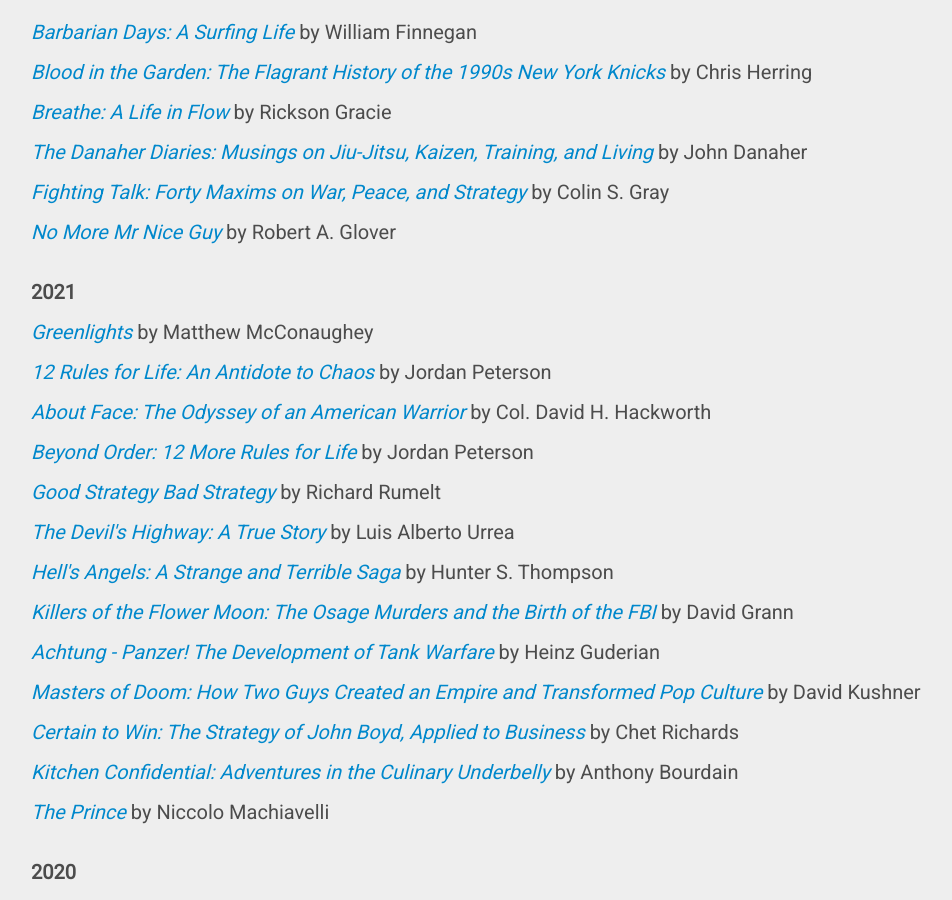
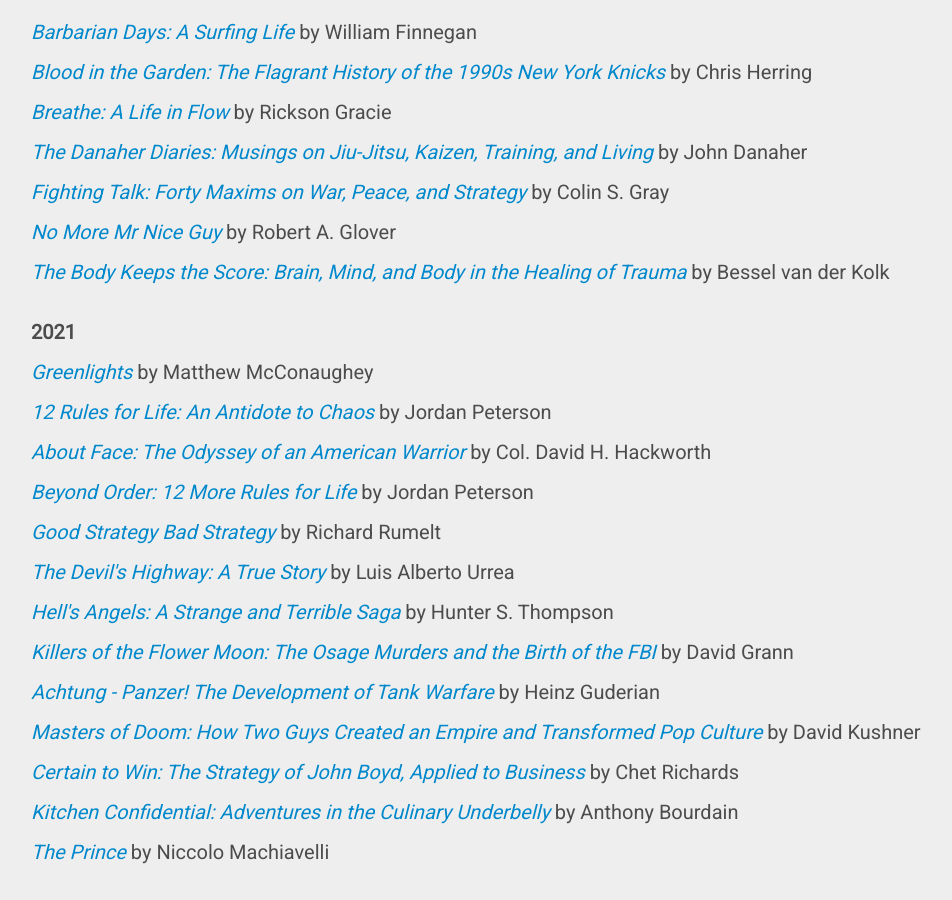
Before and after one commit to speric/speric.github.com, a Jekyll site: the page built from books/index.html, in a window 1280 px wide and 900 px high, scrolled down 429 px. Shown: the whole window, without its empty margins (139-1091 px from the left). Built offline with Jekyll 4.4.1, drawn with Linux system fonts in a browser that asks for light colours; some web fonts are replaced; comment, search, counter and statistics services are not loaded.

Commit message:
Add 'The Body Keeps the Score'

```diff
--- a/books/index.html
+++ b/books/index.html
@@ -17,6 +17,7 @@ header_img: "quotes.jpg"
   <p><i><a href="https://www.amazon.com/Danaher-Diaries-Danahers-Jiu-Jitsu-Training-ebook/dp/B07TZWG61G">The Danaher Diaries: Musings on Jiu-Jitsu, Kaizen, Training, and Living</a></i> by John Danaher</p>
   <p><i><a href="https://www.amazon.com/Fighting-Talk-Forty-Maxims-Strategy/dp/1597973076">Fighting Talk: Forty Maxims on War, Peace, and Strategy</a></i> by Colin S. Gray</p>
   <p><i><a href="https://www.amazon.com/No-More-Mr-Nice-Guy/dp/0762415339">No More Mr Nice Guy</a></i> by Robert A. Glover</p>
+  <p><i><a href="https://www.amazon.com/Body-Keeps-Score-Healing-Trauma/dp/0143127748">The Body Keeps the Score: Brain, Mind, and Body in the Healing of Trauma</a></i> by Bessel van der Kolk</p>
 
   <br/>
 
```
